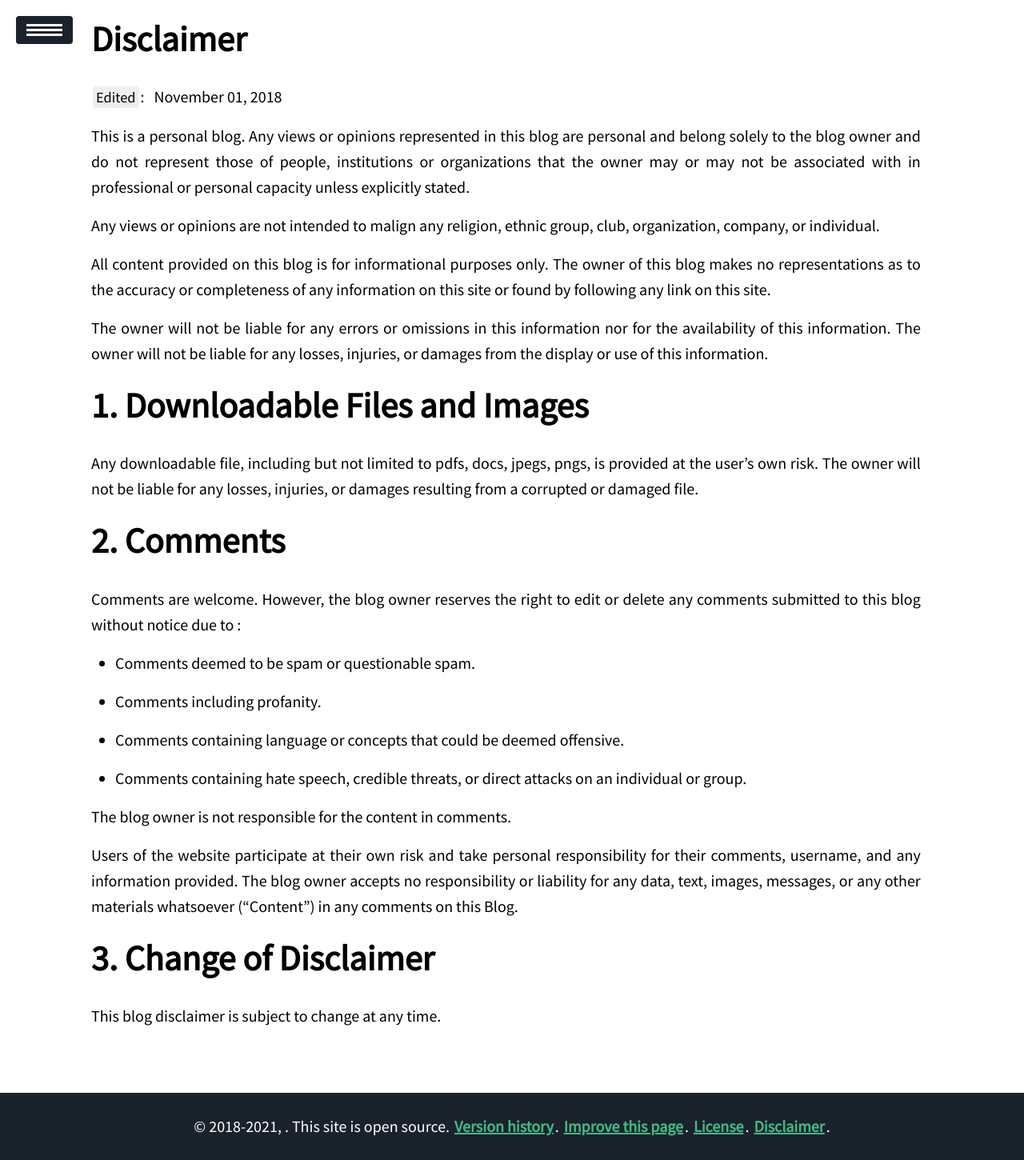
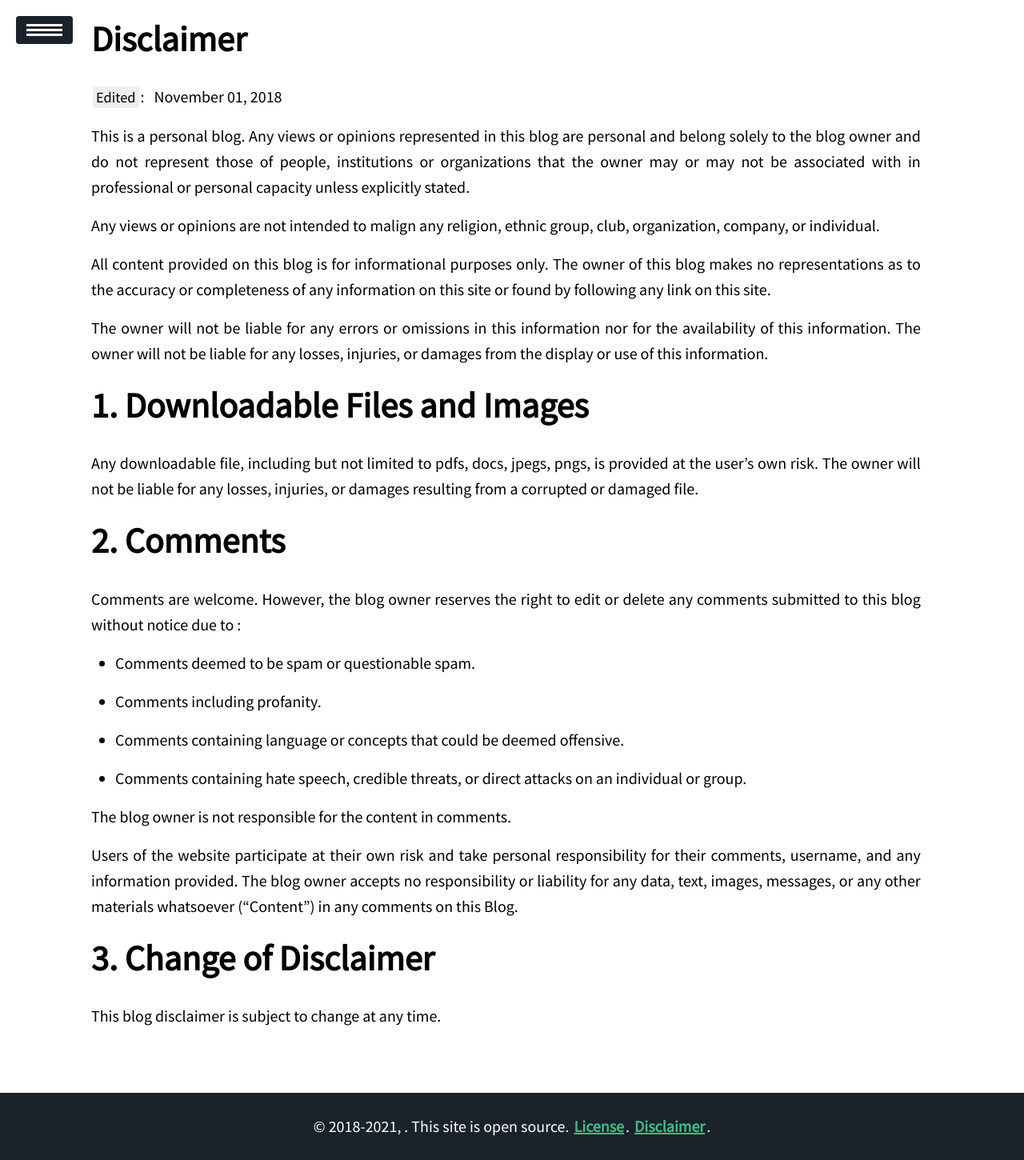
Before and after one commit to MacLLL/MacLLL.github.io, a Jekyll site: the page built from info/disclaimer.md, in a window 1280 px wide. Shown: the whole page at 80% size. Built offline with Jekyll 4.4.1, drawn with Linux system fonts in a browser that asks for light colours; nearby versions of some CDN libraries.

Commit message:
Update footer.html

```diff
--- a/_includes/footer.html
+++ b/_includes/footer.html
@@ -1,6 +1,6 @@
 <footer>
    <p style="margin-left: auto; margin-right: auto;">
-      &copy; {{ site.posts[-1].date | date: '%Y' }}-{{ site.time | date: '%Y' }}, {{ site.author.name }}. This site is open source. {% if page.edit %}<a href="https://github.com/{{site.github_username}}/{{site.github_username}}.github.io/commits/master/{{ page.path }}" > Version history</a>.{% endif %} <a href="https://github.com/{{site.github_username}}/{{site.github_username}}.github.io/edit/master/{{ page.path }}" target="_blank">Improve this page</a>. <a href="https://github.com/{{site.github_username}}/{{site.github_username}}.github.io/blob/master/LICENSE.md" target="_blank">License</a>. <a href="{{site.url}}{{site.baseurl}}/info/disclaimer" target="_blank">Disclaimer</a>.
+      &copy; {{ site.posts[-1].date | date: '%Y' }}-{{ site.time | date: '%Y' }}, {{ site.author.name }}. This site is open source. {% if page.edit %}{% endif %} <a href="https://github.com/{{site.github_username}}/{{site.github_username}}.github.io/blob/master/LICENSE.md" target="_blank">License</a>. <a href="{{site.url}}{{site.baseurl}}/info/disclaimer" target="_blank">Disclaimer</a>.
    </p>
 	 {% if include.analytics == false %}
 	 {% else %}
```
